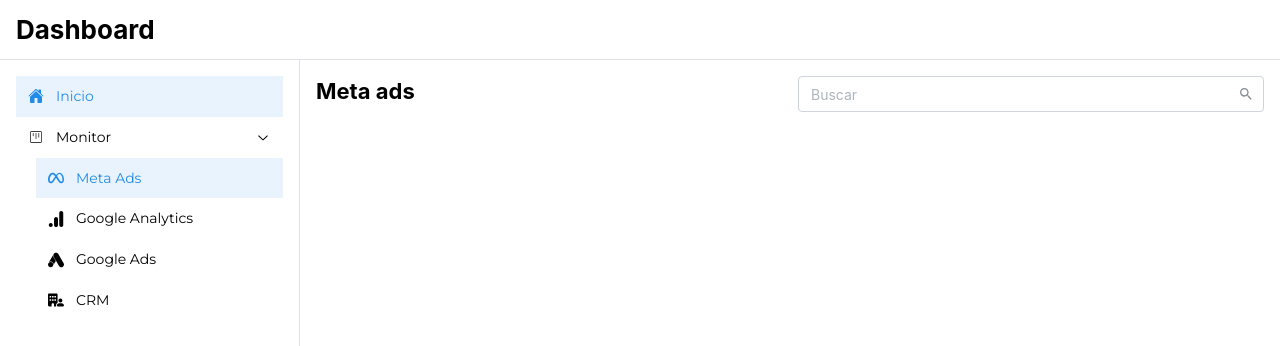
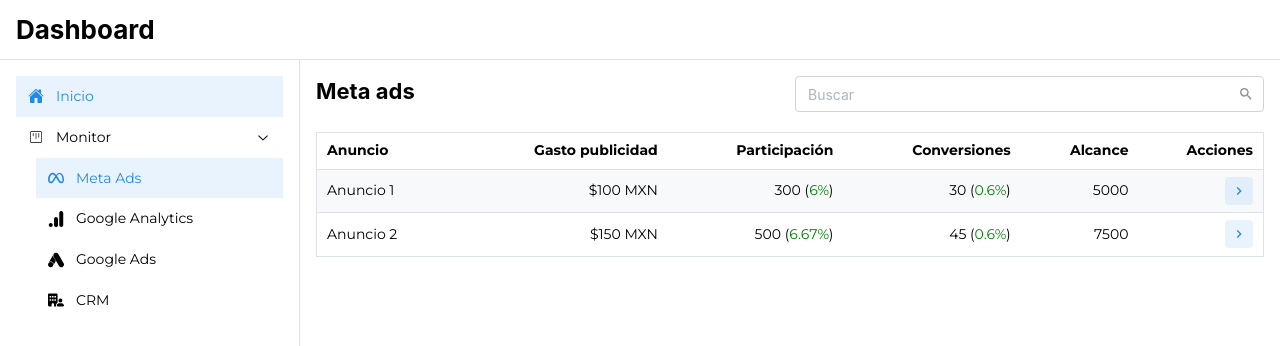
Before and after one commit to Kykal/believed-bread, a Next.js app: page /meta-ads in a window 1280 px wide. Shown: the top 346 px of the page. Built offline with nearby package versions, Linux system fonts and the light colour scheme.

Commit message:
Meta Ads page
Ready

```diff
--- /dev/null
+++ b/app/(routes)/meta-ads/_components/AdsTable.tsx
@@ -0,0 +1,79 @@
+//NextJS
+import Link from 'next/link';
+import { metaAdsData } from '@/app/_contants';
+
+
+//MATERIAL DESIGN
+//Components
+import {
+	NumberFormatter,
+	rem,
+	Table,
+} from '@mantine/core';
+import MetaAd from '@/app/_types/MetaAd';
+import TableRow from './TableRow';
+
+
+//Types
+type AdsTableProps = {
+	query?: string;
+};
+
+
+//Main component content
+const AdsTable = ({query}: AdsTableProps): JSX.Element => {
+
+	const display = {
+		base: 'none',
+		md: 'table-cell',
+	};
+
+	const tableHead = (
+		<Table.Thead>
+			<Table.Tr>
+				<Table.Th>Anuncio</Table.Th>
+				<Table.Th style={{ textAlign: 'right' }} display={display} >Gasto publicidad</Table.Th>
+				<Table.Th style={{ textAlign: 'right' }} display={display} >Participación</Table.Th>
+				<Table.Th style={{ textAlign: 'right' }} display={display} >Conversiones</Table.Th>
+				<Table.Th style={{ textAlign: 'right' }} >Alcance</Table.Th>
+				<Table.Th style={{ textAlign: 'right' }} w={rem(125)} >Acciones</Table.Th>
+			</Table.Tr>
+		</Table.Thead>
+	);
+
+	let parsedData: MetaAd[] = [];
+
+
+	//If query exist -- filter data
+	if( Boolean(query) ) {
+		parsedData = metaAdsData.anuncios.filter( ({nombre}) => nombre.toLowerCase().includes(query!.toLowerCase()) )
+	} else { //If not, do nithing
+		parsedData = metaAdsData.anuncios
+	}
+
+
+	const rows = parsedData.map( (item, index) => (
+		<TableRow
+			key={`table-row-${item.nombre}-${index}`}
+			ad={item}
+		/>
+	) );
+
+
+	//Main component render
+	return (
+		<Table
+			striped
+			highlightOnHover
+			withTableBorder
+		>
+			{tableHead}
+			<Table.Tbody>
+				{rows}
+			</Table.Tbody>
+		</Table>
+	);
+};
+
+
+export default AdsTable; //Export main component
--- /dev/null
+++ b/app/(routes)/meta-ads/_components/TableRow.tsx
@@ -0,0 +1,78 @@
+//MATERIAL DESIGN
+//Components
+import {
+	TableTr,
+	TableTd,
+	NumberFormatter,
+	ActionIcon,
+	Tooltip,
+} from '@mantine/core';
+//Icons
+import { MdKeyboardArrowRight } from "react-icons/md";
+
+
+//Types
+import type MetaAd from '@/app/_types/MetaAd';
+import Link from 'next/link';
+import { Routes } from '@/app/_configurations/routes';
+type TableRowProps = {
+	ad: MetaAd;
+};
+type CustomNumberFormatterProps = {
+	value: number;
+};
+
+
+//Main component content
+const TableRow = ({ad}: TableRowProps): JSX.Element => {
+
+	const display = {
+		base: 'none',
+		md: 'table-cell',
+	};
+
+
+	//Main component render
+	return (
+		<TableTr>
+			<TableTd>{ad.nombre}</TableTd>
+			<TableTd align='right' display={display} >
+				<NumberFormatter value={ad.gastoPublicidad} prefix='$' suffix=' MXN' thousandSeparator=' ' decimalScale={2} />
+			</TableTd>
+			<TableTd align='right' display={display} >
+				{ad.participación} (<CustomNumberFormatter value={((ad.participación*100)/ad.alcance)} />)
+			</TableTd>
+			<TableTd align='right' display={display} >
+				{ad.conversiones} (<CustomNumberFormatter value={((ad.conversiones*100)/ad.alcance)} />)
+			</TableTd>
+			<TableTd align='right' >{ad.alcance}</TableTd>
+			<TableTd align='right' >
+				<Tooltip label='Ver anuncio' withArrow >
+					<ActionIcon
+						variant='light'
+						component={Link}
+						href={`${Routes.metaAds}/${ad.nombre}`}
+					>
+						<MdKeyboardArrowRight />
+					</ActionIcon>
+				</Tooltip>
+			</TableTd>
+		</TableTr>
+	);
+};
+
+
+export default TableRow; //Export main component
+
+
+const CustomNumberFormatter = ({value}: CustomNumberFormatterProps) => {
+	return (
+		<NumberFormatter
+			value={value}
+			thousandSeparator=' '
+			decimalScale={2}
+			suffix='%'
+			style={{ color: 'green' }}
+		/>
+	);
+}
--- a/app/(routes)/meta-ads/page.tsx
+++ b/app/(routes)/meta-ads/page.tsx
@@ -16,6 +16,7 @@
 
 
 //Components
+import AdsTable from './_components/AdsTable';
 import SearchBar from '../_components/SearchBar';
 
 
@@ -28,7 +29,7 @@
 
 
 //Main component content
-const Page = ({searchParams: { query }}: PageProps): JSX.Element => {
+const Page = ({searchParams: { query }}: PageProps) => {
 
 	const span = {
 		base: 12,
@@ -38,8 +39,8 @@
 
 	//Main component render
 	return (
-		<Stack gap='md' >
-			<Grid>
+		<Stack gap='lg' >
+			<Grid gutter='xs' >
 				<Grid.Col span={span} >
 					<Title order={2} size='h3' >
 						Meta ads
@@ -49,6 +50,7 @@
 					<SearchBar />
 				</Grid.Col>
 			</Grid>
+			<AdsTable query={query} />
 		</Stack>
 	);
 };
--- /dev/null
+++ b/app/_contants.ts
@@ -0,0 +1,18 @@
+export const metaAdsData = {
+	anuncios: [
+    {
+      nombre: 'Anuncio 1',
+      alcance: 5000,
+      'participación': 300,
+      gastoPublicidad: 100,
+      conversiones: 30
+    },
+    {
+      nombre: 'Anuncio 2',
+      alcance: 7500,
+      'participación': 500,
+      gastoPublicidad: 150,
+      conversiones: 45
+    }
+  ]
+};
--- /dev/null
+++ b/app/_types/MetaAd.ts
@@ -0,0 +1,10 @@
+type MetaAd = {
+	nombre: string;
+	alcance: number;
+	participación: number;
+	gastoPublicidad: number;
+	conversiones: number;
+};
+
+
+export default MetaAd;
```
